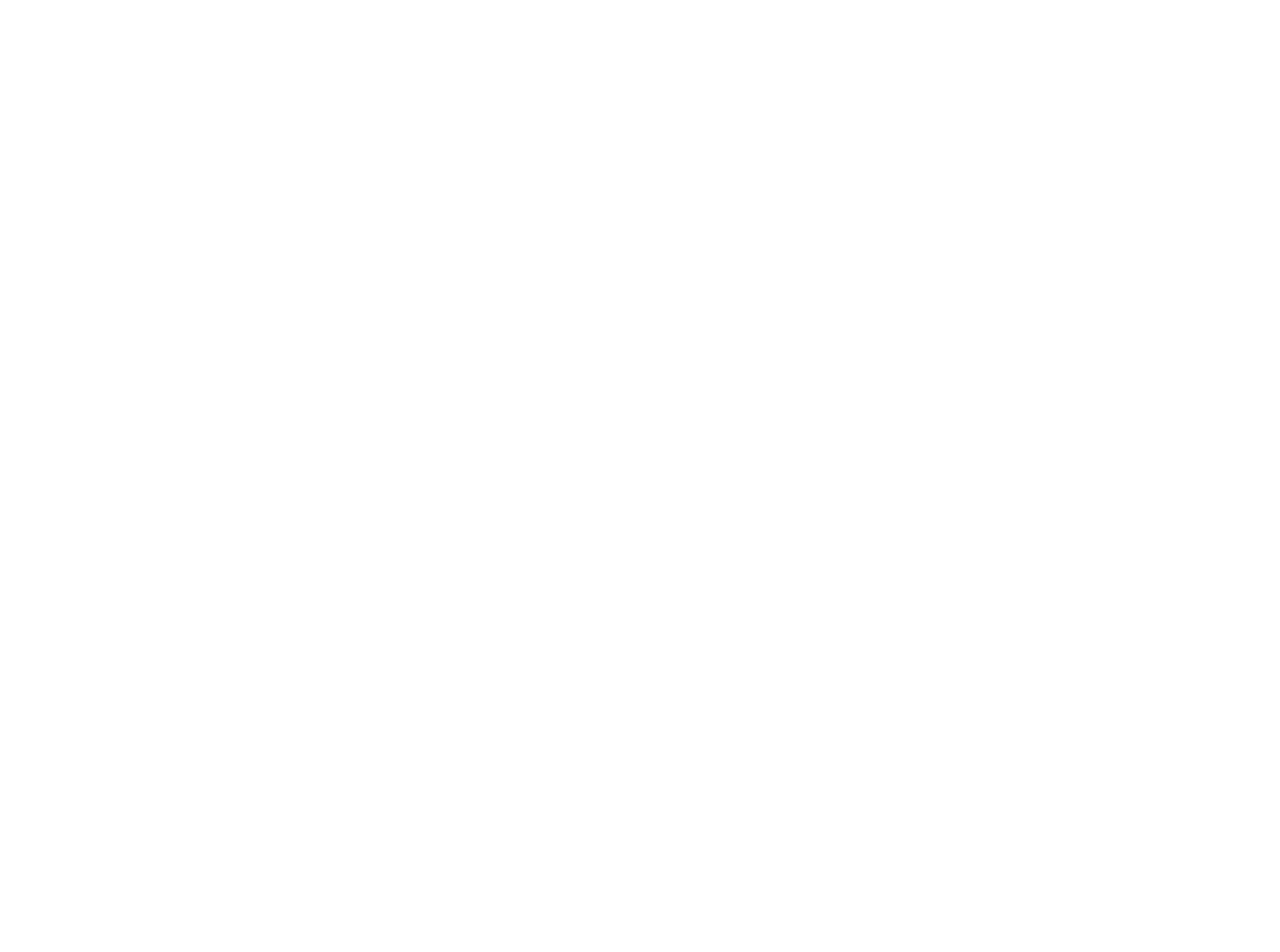
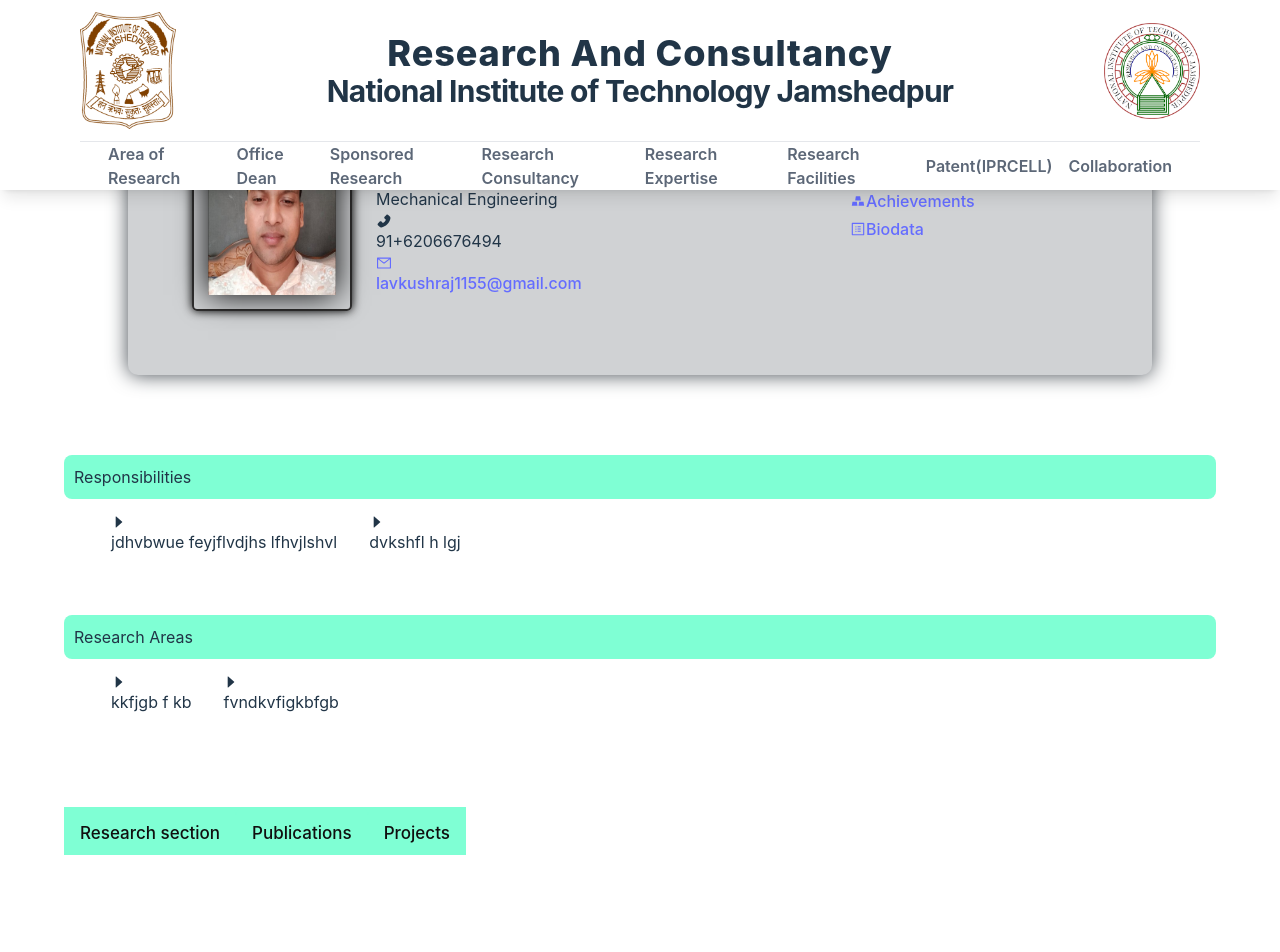
Before and after one commit to Vishal1092003/ResearchAndConsultancy_NIT_JAMSHEDPUR, a React (Vite) app: page /Profile in a window 1280 px wide. Before the commit this address had no page. Shown: the top 952 px of the page. Before the commit the page ends 800 px from the top, so only its background shows below. Built offline with nearby package versions, Linux system fonts and the light colour scheme.

Commit message:
Professor profile tab

```diff
--- a/package.json
+++ b/package.json
@@ -14,7 +14,8 @@
     "react-dom": "^18.2.0",
     "react-icons": "^4.11.0",
     "react-responsive-carousel": "^3.2.23",
-    "react-router-dom": "^6.17.0"
+    "react-router-dom": "^6.17.0",
+    "sass": "^1.69.5"
   },
   "devDependencies": {
     "@types/react": "^18.2.15",
--- a/src/App.jsx
+++ b/src/App.jsx
@@ -2,6 +2,9 @@
 import { BrowserRouter as Router, Routes, Route } from 'react-router-dom'
 import LogoPage from './pages/LogoPage'
 import Home from './pages/Home'
+ import Profile from './components/Teacher/Profile'
+
+  import "./components/Teacher/profile.scss"
 function App() {
 
   return (
@@ -10,6 +13,7 @@ function App() {
         <Routes>
           <Route path='/' element={<LogoPage />} />
           <Route path='/home' element={<Home />} />
+          <Route path='/Profile' element={<Profile />} />
         </Routes>
       </Router>
     </>
--- a/src/components/Tab/Tab.jsx
+++ b/src/components/Tab/Tab.jsx
@@ -3,7 +3,7 @@ import { } from 'react-icons/ri'
 const Tab = () => {
     return (
         <div className='flex justify-between h-10 px-5 py-6  items-center'>
-            <Link className=' transition  duration-200  py-1 px-2 hover:text-black/80  hover:bg-slate-200 rounded-md cursor-pointer text-slate-700/80 font-semibold '>
+            <Link className=' transition  duration-200  py-1 px-2 hover:text-black/80  hover:bg-slate-200 rounded-md cursor-pointer text-slate-700/80 font-semibold ' >
                 Area of Research
             </Link>
             <Link className=' transition  duration-200 py-1 px-2 hover:text-black/80  hover:bg-slate-200 rounded-md cursor-pointer text-slate-700/80 font-semibold '>
@@ -15,7 +15,7 @@ const Tab = () => {
             <Link className=' transition  duration-200 py-1 px-2 hover:text-black/80  hover:bg-slate-200 rounded-md cursor-pointer text-slate-700/80 font-semibold '>
                 Research Consultancy
             </Link>
-            <Link className=' transition  duration-200 py-1 px-2 hover:text-black/80  hover:bg-slate-200 rounded-md cursor-pointer text-slate-700/80 font-semibold '>
+            <Link className=' transition  duration-200 py-1 px-2 hover:text-black/80  hover:bg-slate-200 rounded-md cursor-pointer text-slate-700/80 font-semibold 'to={'/Profile'}>
                 Research Expertise
             </Link>
             <Link className=' transition  duration-200 py-1 px-2 hover:text-black/80  hover:bg-slate-200 rounded-md cursor-pointer text-slate-700/80 font-semibold '>
--- /dev/null
+++ b/src/components/Teacher/Profile.jsx
@@ -0,0 +1,92 @@
+import React from 'react'
+import Navbar from '../Navbar/Navbar'
+import ashoksir from '../../assets/Teacher/Ashoksir.png'
+import Footer from '../Footer/Footer'
+import { AiFillPhone, AiOutlineMail, AiOutlineProfile, AiFillGolden, AiFillCaretRight } from 'react-icons/ai'
+
+const Profile = () => {
+  return (<>
+  <Navbar/>
+    <div className="teacher">
+      <div className='profile'>
+
+        <div className='pht'>
+          <img src={ashoksir} alt="Ashok sir" />
+        </div>
+        <div className='info'>
+          <h2>ASHOK KUMAR MONDAL</h2>
+          <p>Assistant Professor</p>
+          <h3>Mechanical Engineering</h3>
+          <p> <AiFillPhone />91+6206676494</p>
+          <a href="https://www.flipkart.com/"><AiOutlineMail /> lavkushraj1155@gmail.com</a>
+        </div>
+        <div className='ppt'>
+          <a href="https://www.flipkart.com/"><AiFillGolden /> Achievements</a>
+          <a href="https://www.flipkart.com/"><AiOutlineProfile />Biodata</a>
+
+        </div>
+      </div>
+      <div className='Areas'>
+
+        <h2>Responsibilities</h2>
+        <div>
+          <p><AiFillCaretRight />jdhvbwue feyjflvdjhs lfhvjlshvl</p>
+          <p><AiFillCaretRight />dvkshfl h lgj</p>
+        </div>
+
+
+
+        <h2>Research Areas</h2>
+        <div>
+          <p><AiFillCaretRight />kkfjgb f kb</p>
+          <p><AiFillCaretRight />fvndkvfigkbfgb</p>
+        </div>
+
+
+      </div>
+
+
+
+      <div className='sections'>
+        <div class="dropdown">
+          <button class="dropbtn">Research section
+            <i class="fa fa-caret-down"></i>
+          </button>
+          <div class="dropdown-content">
+            <a href="#">Link 1</a>
+            <a href="#">Link 2</a>
+
+          </div>
+        </div>
+        <div class="dropdown">
+          <button class="dropbtn">Publications
+            <i class="fa fa-caret-down"></i>
+          </button>
+          <div class="dropdown-content">
+            <a href="#">Current publications</a>
+            <a href="#">Published Books</a>
+
+          </div>
+        </div>
+        <div class="dropdown">
+          <button class="dropbtn">Projects
+            <i class="fa fa-caret-down"></i>
+          </button>
+          <div class="dropdown-content">
+            <a href="#">Current projects</a>
+            <a href="#">Completed projects</a>
+
+          </div>
+        </div>
+
+      </div>
+
+
+    </div  >
+    <Footer/>
+
+  </>
+  );
+}
+
+export default Profile
--- /dev/null
+++ b/src/components/Teacher/profile.scss
@@ -0,0 +1,173 @@
+
+
+.teacher {
+    width: 100vw;
+    height: 100%;
+    display: flex;
+    flex-direction: column;
+    justify-content: center;
+    align-items: center;
+    padding: 25rem 0 25rem 0;
+
+    .profile {
+        width: 80%;
+        height: 20rem;
+        background-color: rgb(208, 210, 212);
+        display: flex;
+        justify-content: center;
+        align-items: center;
+        padding: 4rem;
+        justify-content: space-between;
+        border-radius: 10px;
+        box-shadow: 0 0 20px rgb(67, 74, 81);
+
+        >.pht {
+            width: 10rem;
+            height: 12rem;
+            border: 2px solid rgb(48, 47, 47);
+            display: flex;
+            justify-content: center;
+            align-items: center;
+            justify-content: space-around;
+            border-radius: 5px;
+            box-shadow: 0 0 10px black;
+
+            >img {
+                width: 8rem;
+                height: 10rem;
+                box-shadow: 0 0 30px black;
+                &:hover{
+                    transform: scale(1.3);
+                }
+            }
+
+        }
+
+        >.info {
+            width: 50%;
+            height: 10rem;
+
+            display: flex;
+            flex-direction: column;
+            justify-content: center;
+            justify-content: space-between;
+        }
+
+        >.ppt {
+            width: 15rem;
+            display: flex;
+          flex-direction: column;
+            justify-content: center;
+            justify-content: space-between;
+
+            >a {
+                margin: 2px;
+                display: flex;
+                justify-content:flex-start;
+                align-items: center;
+
+            }
+        }
+
+    }
+
+    .Areas {
+        width: 90%;
+        height: 20rem;
+        margin-top: 5rem;
+
+        display: flex;
+        flex-direction: column;
+        justify-content: space-between;
+
+        >h2 {
+
+            padding: 10px;
+            border-radius: 8px;
+
+            background-color: aquamarine;
+        }
+
+        >div {
+            width: 80%;
+            height: 20rem;
+            display: flex;
+            padding: 15px;
+
+            flex-wrap: wrap;
+            >p{
+                margin-left: 2rem;
+            }
+        }
+    }
+
+    .sections {
+        width: 90%;
+        height: 3rem;
+        margin-top: 2rem;
+
+        border-radius: 8px;
+        display: flex;
+
+
+
+
+    }
+        .dropdown {
+            float:left;
+
+            overflow: hidden;
+            background-color: aquamarine;
+          }
+
+          .dropdown .dropbtn {
+            font-size: 17px;
+            border: none;
+            outline: none;
+            color: rgb(16, 15, 15);
+            padding: 14px 16px;
+            background-color: inherit;
+            font-family: inherit;
+            margin: 0;
+          }
+
+          .dropdown-content {
+            display: none;
+            position: absolute;
+            border-radius: 2px;
+            background-color: rgb(32, 226, 194);
+            min-width: 160px;
+            box-shadow: 0px 8px 16px 0px rgba(0,0,0,0.2);
+            z-index: 1;
+          }
+
+          .dropdown-content a {
+            float: none;
+            color: black;
+            padding: 12px 16px;
+            text-decoration: none;
+            display: block;
+            text-align: left;
+          }
+
+          .topnav a:hover, .dropdown:hover .dropbtn {
+
+            border-radius: 7px;
+            background-color: rgb(108, 166, 166);
+            color: rgb(13, 13, 13);
+          }
+
+          .dropdown-content a:hover {
+            margin: 0.5rem;
+            border-radius: 8px;
+            background-color: #ace4e9;
+            color: black;
+          }
+
+          .dropdown:hover .dropdown-content {
+            display: block;
+          }
+
+
+
+}
--- a/src/index.css
+++ b/src/index.css
@@ -6,7 +6,7 @@
   font-family: Inter, system-ui, Avenir, Helvetica, Arial, sans-serif;
   line-height: 1.5;
   font-weight: 400;
-
+/*
   color-scheme: light dark;
   color: rgba(255, 255, 255, 0.87);
   background-color: #242424;
@@ -15,7 +15,7 @@
   text-rendering: optimizeLegibility;
   -webkit-font-smoothing: antialiased;
   -moz-osx-font-smoothing: grayscale;
-  -webkit-text-size-adjust: 100%;
+  -webkit-text-size-adjust: 100%; */
 }
 
 a {
```
Also changed, not shown: src/assets/Teacher/AshokSir.png (added), 1 other file (tests, documents, lock files or other folders).
